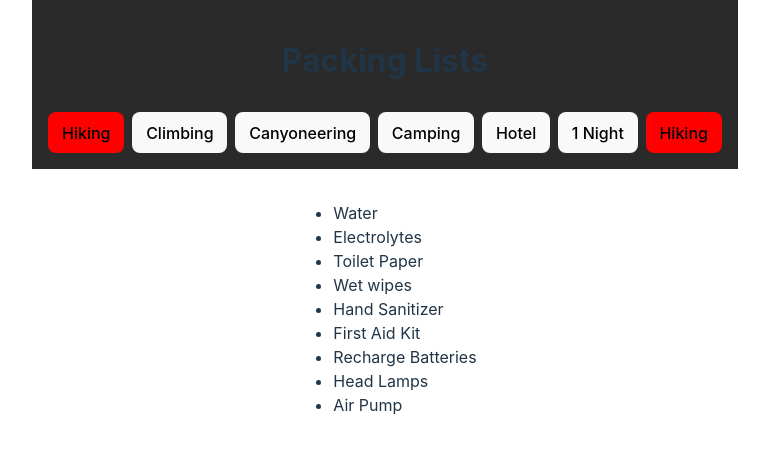
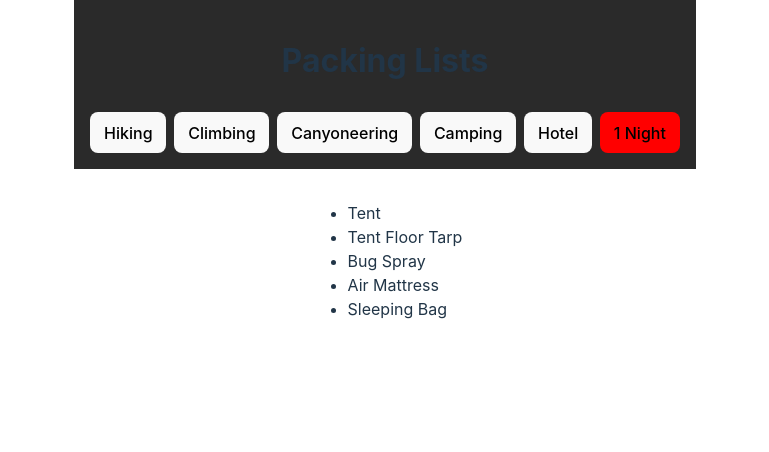
Before and after one commit to carltonj2000/packing, a React (Vite) app: page / in a window 1280 px wide. Shown: the top 452 px of the page, without its empty margins (255-1024 px from the left). Built offline with nearby package versions, Linux system fonts and the light colour scheme; the HTML template or start-up script is replaced by a standard one.

Commit message:
minor clean up

```diff
--- a/src/App.tsx
+++ b/src/App.tsx
@@ -9,13 +9,13 @@ function ItemsShow({ items, selected }: { items: ItemsT; selected: ItemsT }) {
 }
 
 function App() {
-  const [selected, selectedSet] = useState(navOptions.hiking);
+  const [selected, selectedSet] = useState(navOptions.oneNight);
   return (
     <>
       <Nav selectedSet={selectedSet} selected={selected} />
 
       {Object.keys(navOptions).map((no) => (
-        <ItemsShow items={navOptions[no]} selected={selected} />
+        <ItemsShow key={no} items={navOptions[no]} selected={selected} />
       ))}
     </>
   );
--- a/src/items.tsx
+++ b/src/items.tsx
@@ -5,7 +5,7 @@ function ShowItems({ items }: { items: Array<ItemsT> | undefined }) {
     return (
       <ul>
         {items.map((i) => (
-          <li>{i.name}</li>
+          <li key={i.name}>{i.name}</li>
         ))}
       </ul>
     );
--- a/src/nav.tsx
+++ b/src/nav.tsx
@@ -32,16 +32,12 @@ function Nav({
       <div>
         {Object.keys(navOptions).map((no) => (
           <Button
+            key={no}
             selected={selected}
             selectedSet={selectedSet}
             navOption={navOptions[no]}
           />
         ))}
-        <Button
-          selected={selected}
-          selectedSet={selectedSet}
-          navOption={navOptions.hiking}
-        />
       </div>
     </nav>
   );
--- a/src/types.ts
+++ b/src/types.ts
@@ -1,4 +1,9 @@
-export type ItemsT = { name: string; items?: Array<ItemsT>; details?: string };
+export type ItemsT = {
+  name: string;
+  items?: Array<ItemsT>;
+  details?: string;
+  heading?: string;
+};
 export type NavOptionsT = { [key: string]: ItemsT };
 
 const bathRoomStuff = [
@@ -60,5 +65,14 @@ export const navOptions: NavOptionsT = {
     ],
   },
   hotel: { name: "Hotel", items: [...bathRoomStuff] },
-  oneNight: { name: "1 Night", items: [...bathRoomStuff] },
+  oneNight: {
+    name: "1 Night",
+    items: [
+      { name: "Tent" },
+      { name: "Tent Floor Tarp" },
+      { name: "Bug Spray" },
+      { name: "Air Mattress" },
+      { name: "Sleeping Bag" },
+    ],
+  },
 };
```
